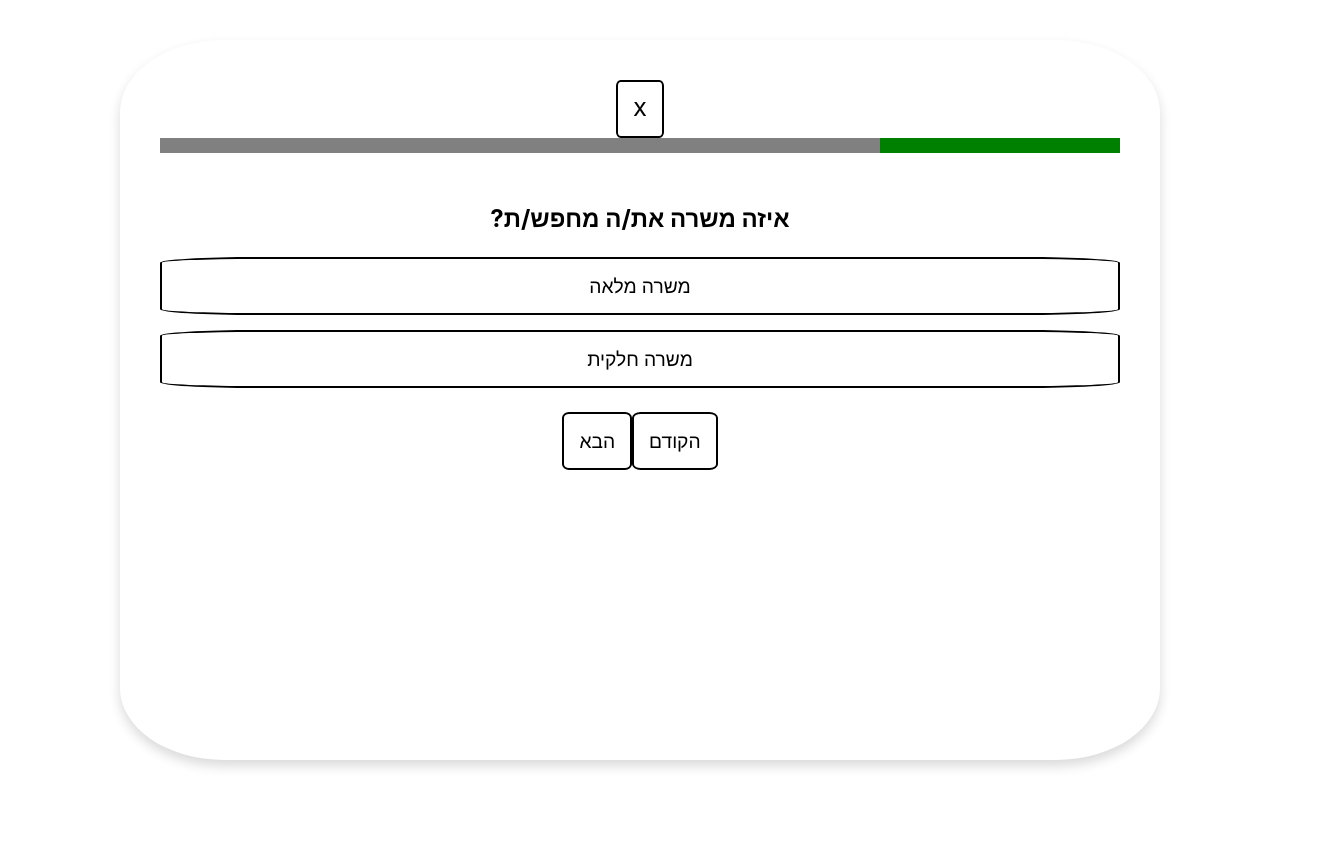
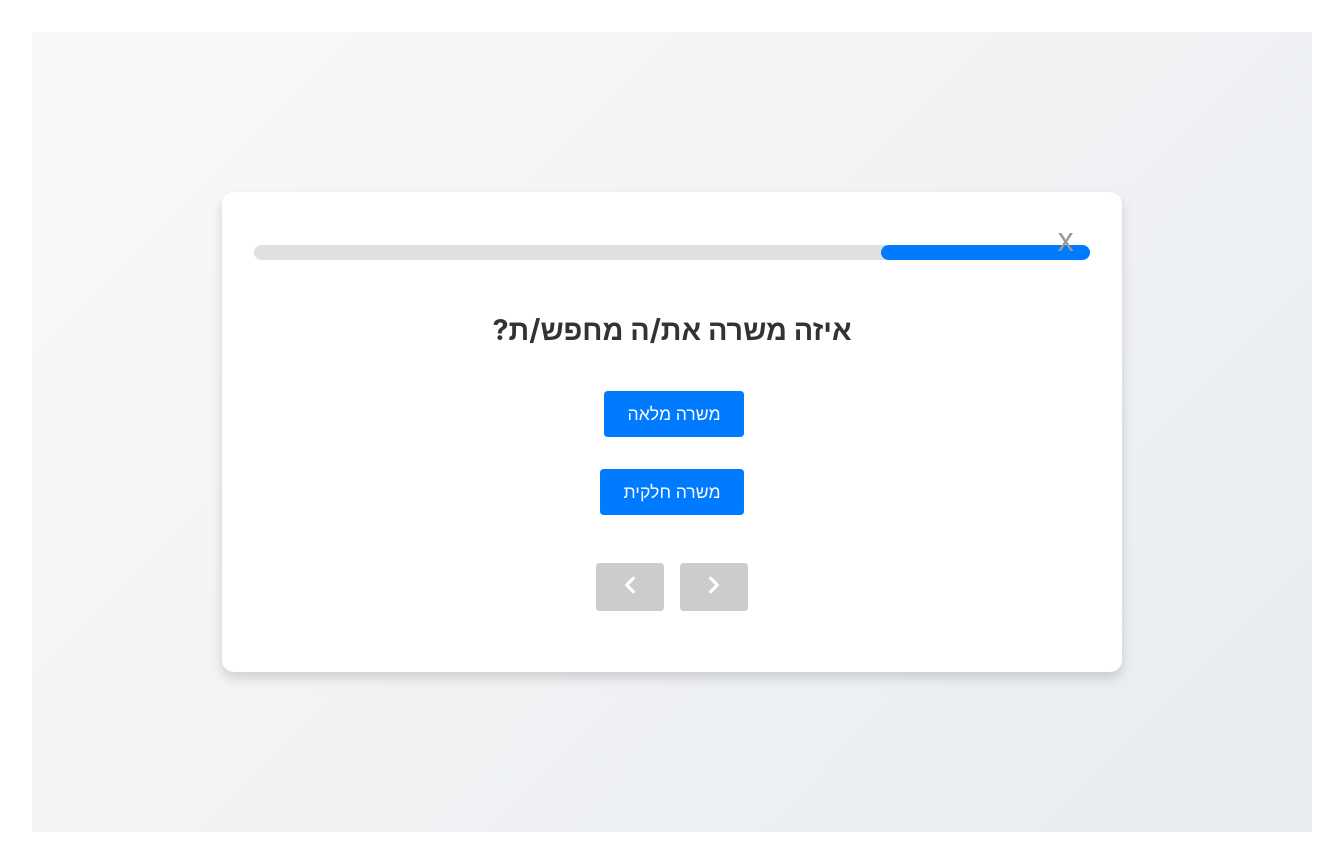
Before and after one commit to talyaron/Jobot, a React (Vite) app in the folder client/: page /wizard in a window 1280 px wide. Shown: the whole page, 1344 px wide, since content can reach past the window. Before the commit the page ends 800 px from the top, so only its background shows below. Built offline with nearby package versions, Linux system fonts and the light colour scheme.

Commit message:
FirstPage and wizard design

```diff
--- a/client/package.json
+++ b/client/package.json
@@ -12,6 +12,7 @@
   "dependencies": {
     "react": "^19.0.0",
     "react-dom": "^19.0.0",
+    "react-icons": "^5.5.0",
     "react-router-dom": "^7.2.0",
     "sass": "^1.85.0"
   },
--- a/client/src/view/pages/firstPage/FirstPage.module.scss
+++ b/client/src/view/pages/firstPage/FirstPage.module.scss
@@ -1,29 +1,58 @@
 .container {
+  direction: rtl;
   display: flex;
   flex-direction: column;
   align-items: center;
   justify-content: center;
-    min-height: 100vh;
+  text-align: center;
+  width: 70vw;
+  height: 100vh;
+  margin-left: 200vh;
   padding: 2rem;
-    background-color: #f7f7f7;
+  background: linear-gradient(135deg, #f8f9fa, #e9ecef);
 }
 
-  h1 {
+.header {
+  font-size: 4rem;
+  font-weight: bold;
   color: #333;
-    margin-bottom: 1rem;
+  margin-bottom: 2rem;
+  text-shadow: 1px 1px 4px rgba(0, 0, 0, 0.1);
 }
 
-  button {
+.buttonGroup {
+  display: flex;
+  flex-direction: column;
+  gap: 1rem;
+  margin-top: 2rem;
+}
+
+.button {
   background-color: #007bff;
   color: #fff;
   border: none;
   border-radius: 4px;
-    padding: 0.5rem 1rem;
-    margin: 0.5rem;
+  padding: 0.75rem 1.5rem;
+  font-size: 1.1rem;
   cursor: pointer;
-    transition: background-color 0.3s ease;
 }
 
-  button:hover {
+.button:hover {
   background-color: #0056b3;
+  transform: translateY(-3px);
 }
+
+.linkButton {
+  font-size: 0.9rem;
+  background: none;
+  border: none;
+  color: #007bff;
+  text-decoration: underline;
+  padding: 0.25rem;
+  cursor: pointer;
+}
+
+.linkButton:hover {
+  color: #0056b3;
+  background-color: none;
+}
--- a/client/src/view/pages/firstPage/FirstPage.tsx
+++ b/client/src/view/pages/firstPage/FirstPage.tsx
@@ -1,19 +1,21 @@
 import React from 'react';
 import { Link } from 'react-router-dom';
 import TextChanger from '../textChanger/TextChanger';
+import styles from './FirstPage.module.scss';
 
-const FirstPage = () => {
+const FirstPage: React.FC = () => {
   return (
-    <div>
-      <h1>ג'ובוט</h1>
+    <div className={styles.container}>
+      <h1 className={styles.header}>ג'ובוט</h1>
       <TextChanger />
-      <Link to="/wizard">
-        <button>העבודה המושלמת מחכה לך כאן</button>
-      </Link>
-      <Link to="/">
-      <br />
-        <button>לכל המשרות</button>
-      </Link>
+      <div className={styles.buttonGroup}>
+        <Link to="/wizard">
+          <button className={styles.button}>העבודה המושלמת מחכה לך כאן</button>
+        </Link>
+        <Link to="/">
+          <button className={styles.linkButton}>לכל המשרות</button>
+        </Link>
+      </div>
     </div>
   );
 };
--- a/client/src/view/pages/textChanger/TextChanger.module.scss
+++ b/client/src/view/pages/textChanger/TextChanger.module.scss
@@ -3,19 +3,22 @@
   align-items: center;
   justify-content: center;
   padding: 2rem;
-    background: linear-gradient(135deg, #5fa7ff, #5067d9);
-    border-radius: 12px;
-    box-shadow: 0 4px 6px rgba(0, 0, 0, 0.1);
   margin: 1rem auto;
   max-width: 90%;
 
   .h1 {
-      font-size: 3rem;
+    font-size: 2.5rem;
     font-weight: bold;
-      color: #ffffff;
+    color: #979797;
     text-shadow: 1px 1px 2px rgba(0, 0, 0, 0.2);
     margin: 0;
-      animation: fadeIn 1s ease-in-out;
+    position: relative;
+
+    &::after {
+      content: "|";
+      margin-left: 0.5rem;
+      animation: blinkCaret 0.7s step-end infinite;
+    }
   }
 }
 
@@ -29,3 +32,12 @@
     transform: translateY(0);
   }
 }
+
+@keyframes blinkCaret {
+  0%, 100% {
+    opacity: 1;
+  }
+  50% {
+    opacity: 0;
+  }
+}
--- a/client/src/view/pages/textChanger/TextChanger.tsx
+++ b/client/src/view/pages/textChanger/TextChanger.tsx
@@ -14,25 +14,51 @@ const words: string[] = [
   'שירות לקוחות',
   'ניהול',
   'מדיה חברתית',
-'חקלאות',
-'בנייה',
-'ברמן',
-'נהג'];
+  'חקלאות',
+  'בנייה',
+  'ברמן',
+  'נהג'
+];
 
 const TextChanger: React.FC = () => {
   const [index, setIndex] = useState(0);
+  const [displayText, setDisplayText] = useState('');
+  const [isDeleting, setIsDeleting] = useState(false);
 
   useEffect(() => {
-    const interval = setInterval(() => {
-      setIndex((prevIndex) => (prevIndex + 1) % words.length);
-    }, 2000);
+    const currentWord = words[index];
+    let delay = 150;
 
-    return () => clearInterval(interval);
-  }, []);
+    if (isDeleting) {
+      delay = 50;
+    }
+
+    if (!isDeleting && displayText === currentWord) {
+      delay = 1500;
+    }
+    if (isDeleting && displayText === '') {
+      delay = 100;
+    }
+
+    const timeout = setTimeout(() => {
+      if (!isDeleting && displayText !== currentWord) {
+        setDisplayText(currentWord.substring(0, displayText.length + 1));
+      } else if (isDeleting && displayText !== '') {
+        setDisplayText(currentWord.substring(0, displayText.length - 1));
+      } else if (!isDeleting && displayText === currentWord) {
+        setIsDeleting(true);
+      } else if (isDeleting && displayText === '') {
+        setIsDeleting(false);
+        setIndex((prevIndex) => (prevIndex + 1) % words.length);
+      }
+    }, delay);
+
+    return () => clearTimeout(timeout);
+  }, [displayText, isDeleting, index]);
 
   return (
     <div className={styles.textChanger}>
-      <h1 className={styles.h1}>{words[index]}</h1>
+      <h1 className={styles.h1}>{displayText}</h1>
     </div>
   );
 };
--- a/client/src/view/pages/wizard/Wizard.module.scss
+++ b/client/src/view/pages/wizard/Wizard.module.scss
@@ -1,60 +1,149 @@
+
+.wizardPage {
+  display: flex;
+  flex-direction: column;
+  align-items: center;
+  justify-content: center;
+  width: 100vw;
+  height: 100vh;
+  margin: 0;
+  padding: 0;
+  background: linear-gradient(135deg, #f8f9fa, #e9ecef);
+  box-sizing: border-box;
+  position: relative;
+}
+
 .wizardContainer {
-    background: white;
-    color: black;
-    padding: 40px;
-    border-radius: 10%;
-    text-align: center;
-    margin: auto;
-    box-shadow: 0 6px 12px rgba(0, 0, 0, 0.15);
-    width: 120vh;
-    height:80vh;
+  background: #fff;
+  color: #333;
+  padding: 2rem;
+  border-radius: 12px;
+  text-align: center;
+  box-shadow: 0 6px 12px rgba(0, 0, 0, 0.15);
+  width: 60%;
+ width: 900px;
+height: 60vh;
+  display: flex;
+  flex-direction: column;
+  align-items: center;
+  justify-content: center;
+  position: relative;
+  box-sizing: border-box;
+}
+
+
+  .closeButton {
+    background: transparent;
+    border: none;
+    font-size: 1.5rem;
+    color: #999;
+    cursor: pointer;
+    position: absolute;
+    top: 1rem;
+    right: 1rem;
+    transition: color 0.2s ease;
   }
 
-  progress {
+  .closeButton:hover {
+    color: #333;
+  }
+
+  .progress-bar {
     width: 100%;
     height: 15px;
-    border-radius: 10%;
-    margin-bottom: 25px;
+    border-radius: 10px;
+    margin-bottom: 1.5rem;
     appearance: none;
+
+    &::-webkit-progress-bar {
+      background-color: #e0e0e0;
+      border-radius: 10px;
+    }
+    &::-webkit-progress-value {
+      background-color: #007bff;
+      border-radius: 10px;
+    }
+    &::-moz-progress-bar {
+      background-color: #007bff;
+      border-radius: 10px;
+    }
   }
 
   .questionText {
-    font-size: 1.5rem;
-    margin-bottom: 20px;
+    font-size: 1.8rem;
+    margin-bottom: 2rem;
+    color: #333;
   }
 
-  .buttonGroup {
+  .buttonGroup,
+  .checkboxGroup {
     display: flex;
     flex-direction: column;
-    gap: 15px;
+    gap: 1rem;
+    margin-bottom: 2rem;
+    align-items: flex-start;
+    text-align: left;
+  }
+
+  .compositeGroup {
+    display: flex;
+    flex-direction: column;
+    align-items: flex-start;
+    gap: 1rem;
+    width: 100%;
+    margin-bottom: 2rem;
+
+    label {
+      margin-right: 0.5rem;
+    }
+
+    select {
+      width: 100%;
+      padding: 0.5rem;
+      color: #333;
+      border-radius: 4px;
+      border: 1px solid #5e5e5e;
+      font-size: 1rem;
+      background-color: rgb(216, 235, 241);
+
+    }
+  }
+
+  .dropdown {
+    width: 100%;
+    padding: 0.5rem;
+    border-radius: 4px;
+    border: 2px solid #ccc;
+    font-size: 1rem;
+    margin-bottom: 2rem;
+  }
+
+  textarea {
+    width: 100%;
+    min-height: 100px;
+    border-radius: 4px;
+    color: #303030;
+    background-color: rgb(220, 223, 223);
+    border: 2px solid #ccc;
+    padding: 1rem;
+    font-size: 1rem;
+    resize: vertical;
+    margin-bottom: 2rem;
   }
 
   button {
-    background: white;
-    color: black;
-    border: 2px solid black;
-    padding: 15px;
-    border-radius: 10%;
-    font-size: 1.2rem;
+    background-color: #007bff;
+    color: #fff;
+    border: none;
+    border-radius: 4px;
+    padding: 0.75rem 1.5rem;
+    font-size: 1.1rem;
     cursor: pointer;
-    transition: all 0.2s ease-in-out;
+    margin: 0.5rem;
+  }
 
-    &:hover {
-      background: black;
-      color: white;
-    }
-    &:active {
-        background: grey;
-        color: rgb(204, 204, 204);
-      }
-    }
-  textarea {
-    width: 500px;
-    height: 200px;
-    border-radius: 10%;
-    color: lightgrey;
-    border: 2px solid black;
-    padding: 15px;
-    font-size: 1.1rem;
-    resize: none;
+
+
+  button:disabled {
+    background-color: #ccc;
   }
--- a/client/src/view/pages/wizard/Wizard.tsx
+++ b/client/src/view/pages/wizard/Wizard.tsx
@@ -1,5 +1,6 @@
 import { useWizard } from "./WizardVM";
 import styles from "./Wizard.module.scss";
+import { FaChevronLeft, FaChevronRight } from "react-icons/fa";
 
 function Wizard() {
   const {
@@ -27,15 +28,25 @@ function Wizard() {
   };
 
   return (
+    <div className={styles.wizardPage}>
       <div className={styles.wizardContainer}>
-         <button> X </button>
-      <progress value={progressPercentage()} max={100} className={styles["progress-bar"]} />
+        <button className={styles.closeButton}>X</button>
+
+        <progress
+          value={progressPercentage()}
+          max={100}
+          className={styles["progress-bar"]}
+        />
+
         <h2 className={styles.questionText}>{currentQuestion.text}</h2>
 
         {currentQuestion.type === "multipleChoice" && (
           <div className={styles.buttonGroup}>
             {currentQuestion.options?.map((option) => (
-            <button key={option} onClick={() => handleAnswerChange(option)}>
+              <button
+                key={option}
+                onClick={() => handleAnswerChange(option)}
+              >
                 {option}
               </button>
             ))}
@@ -43,7 +54,10 @@ function Wizard() {
         )}
 
         {currentQuestion.type === "dropdown" && (
-        <select onChange={(e) => handleAnswerChange(e.target.value)} className={styles.dropdown}>
+          <select
+            onChange={(e) => handleAnswerChange(e.target.value)}
+            className={styles.dropdown}
+          >
             <option value="">בחר</option>
             {currentQuestion.options?.map((option) => (
               <option key={option} value={option}>
@@ -109,14 +123,15 @@ function Wizard() {
             })}
           </div>
         )}
-
-      <br />
+<div>
           <button onClick={handlePrev} disabled={currentQuestionIndex === 0}>
-        הקודם
+            <FaChevronRight size={20} />
           </button>
           <button onClick={handleNext} disabled={!isAnswerValid()}>
-        הבא
+            <FaChevronLeft size={20} />
           </button>
+        </div>
+      </div>
     </div>
   );
 }
```
Also changed, not shown: 1 other file (tests, documents, lock files or other folders). Lines whose indentation alone changed are shown as unchanged.
